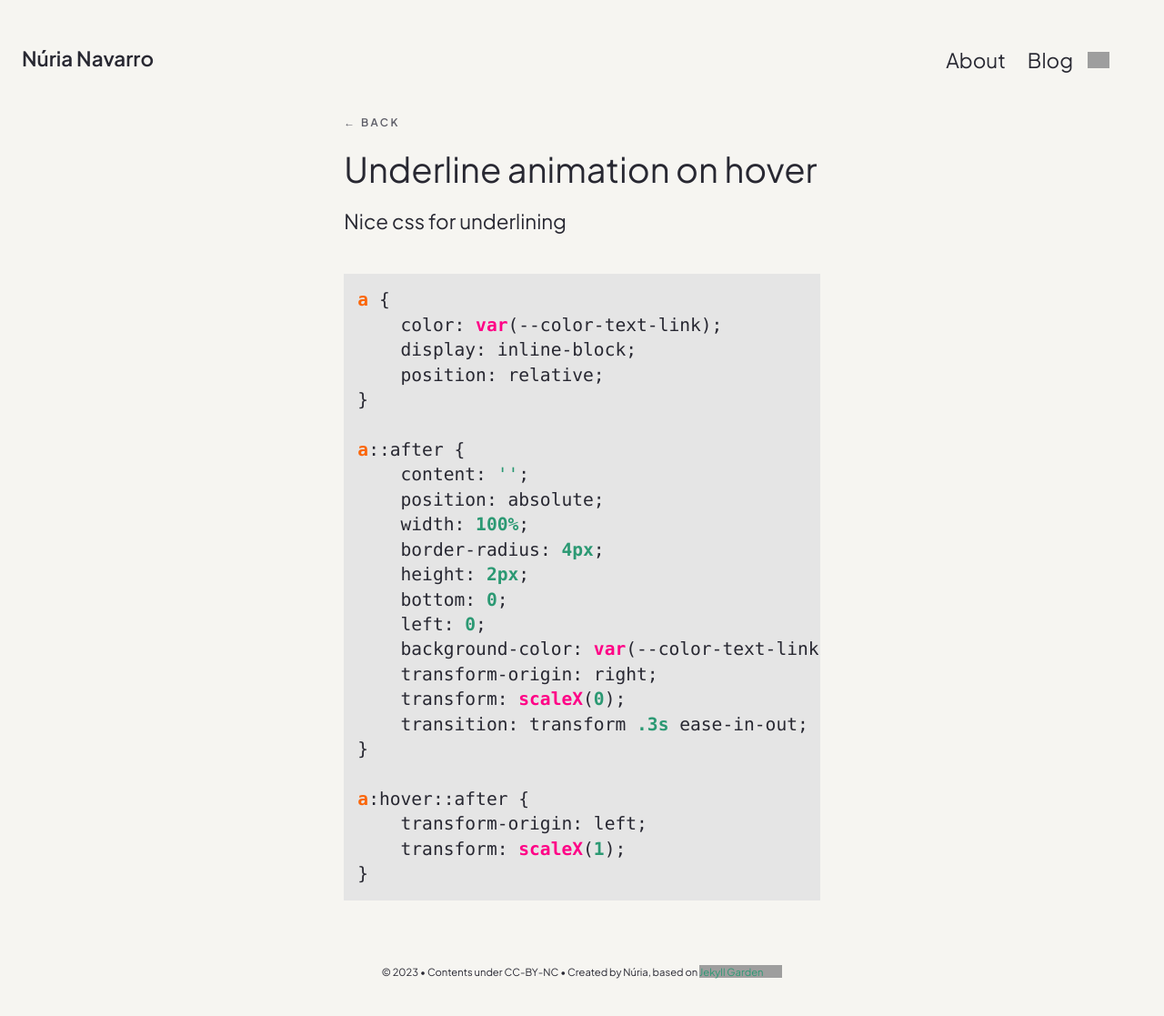
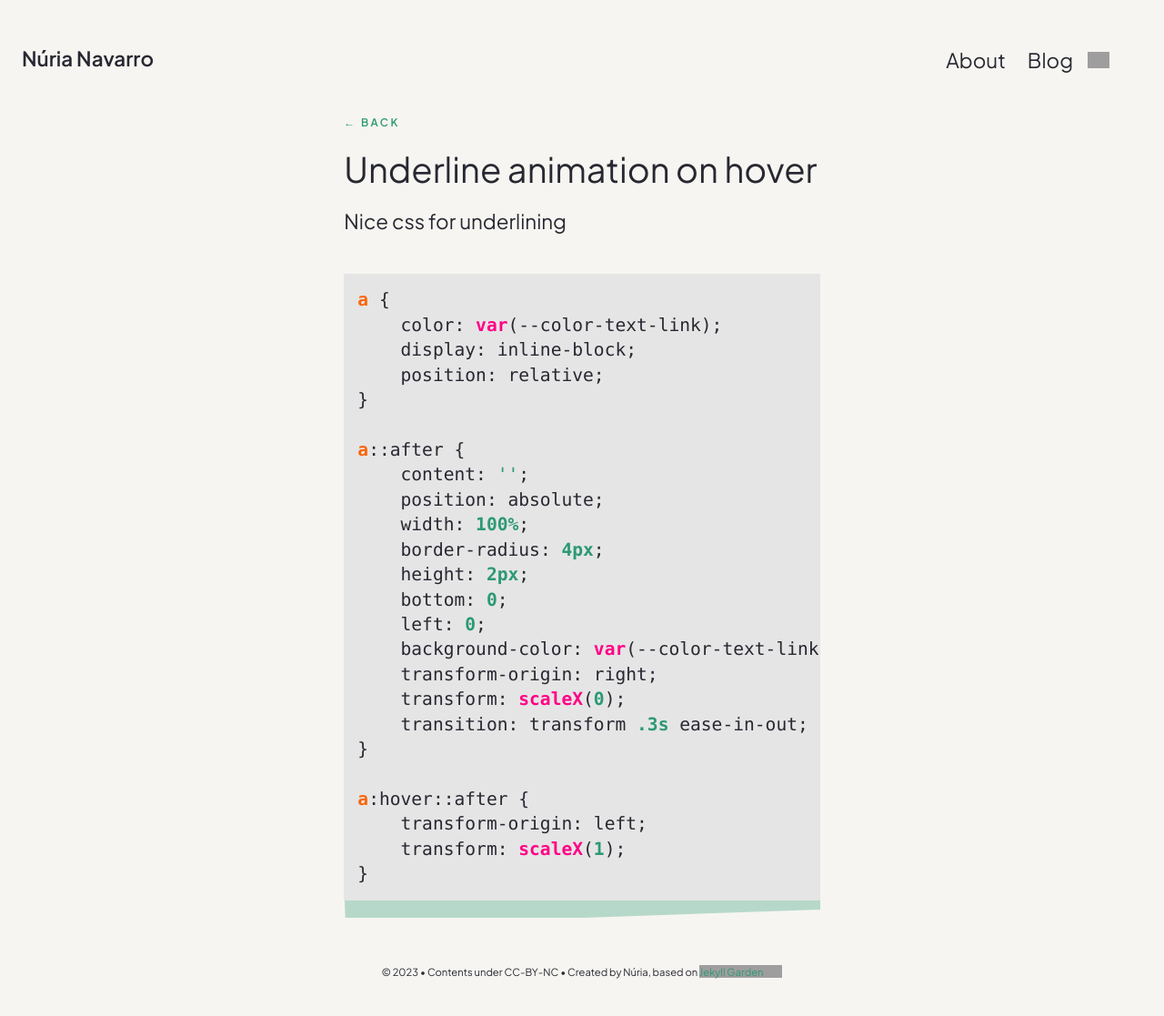
Before and after one commit to nurianav/nurianav.github.io, a Jekyll site: the page built from _notes/Public/Underline animation on hover.md, in a window 1280 px wide. Shown: the whole page at 91% size. Built offline with Jekyll 4.4.1, drawn with Linux system fonts in a browser that asks for light colours; grey boxes are pictures that could not be loaded.

Commit message:
Added highlighting

```diff
--- /dev/null
+++ b/_includes/Highlight.html
@@ -0,0 +1,2 @@
+<span class="highlight">{{ include.text }}</span>
+<!--To use: Test of a {% include Highlight.html text="highlighting" %}. -->
--- a/_layouts/Post.html
+++ b/_layouts/Post.html
@@ -173,6 +173,7 @@
             <!--- Static Page Layout-->
             {%- if page.content-type == "static" -%}
             <div class="column is-5-widescreen  is-6-desktop is-8-tablet is-12-mobile">
+                <h5 class="meta-title"><a href="/">← Home</a></h5>
                         <div class="jumbo">{{page.title}}</div>
 
                         {%- include Content.html -%}
--- a/assets/css/style.css
+++ b/assets/css/style.css
@@ -14,6 +14,7 @@ html[data-theme="light"] {
     --color-border-dark: #363636;
     --color-border: #BABCBD;
     --color-border-light: #E5E5E5;
+    --color-highlight: #2b997250;
 }
 
 html[data-theme="dark"] {
@@ -25,6 +26,7 @@ html[data-theme="dark"] {
     --color-border-dark: #E6E6E6;
     --color-border: #696969;
     --color-border-light: #353535;
+    --color-highlight: #2b997250;
 }
 
 @media (prefers-color-scheme: dark) {
@@ -222,7 +224,8 @@ main {
     padding: 0;
 }
 
-.meta-title a {
+.meta-title a,
+a .meta-title {
     color: var(--color-text-link);
 }
 
@@ -353,6 +356,22 @@ ul ul {
 }
 
 /* 08. Figures, Images, Code, Blockquotes, Tables */
+
+.highlight {
+    position: relative;
+}
+
+.highlight::before {
+    background-color: var(--color-highlight);
+    content: "";
+    position: absolute;
+    width: calc(100% + 4px);
+    height: 30%;
+    bottom: 0;
+    left: -2px;
+    z-index: -1;
+    transform: rotate(-2deg);
+  }
 
 img {
     max-width: 100%;
@@ -1132,9 +1151,9 @@ li .mn-right {
     display: none;
     line-height: var(--text-leading-narrow);
     border-radius: 5px;
-    box-shadow: 10px 10px 17px -9px rgba(0,0,0,0.2);
-    -webkit-box-shadow: 10px 10px 17px -9px rgba(0,0,0,0.2);
-    -moz-box-shadow: 10px 10px 17px -9px rgba(0,0,0,0.2);
+    box-shadow: 0px 0px 17px 0px rgba(0,0,0,0.2);
+    -webkit-box-shadow: 0px 0px 17px 0px rgba(0,0,0,0.2);
+    -moz-box-shadow: 0px 0px 17px 0px rgba(0,0,0,0.2);
 }
 
 .tooltip:hover .right {
```
Also changed, not shown: _posts/2023-07-19-chopin.md (line endings or trailing spaces).
